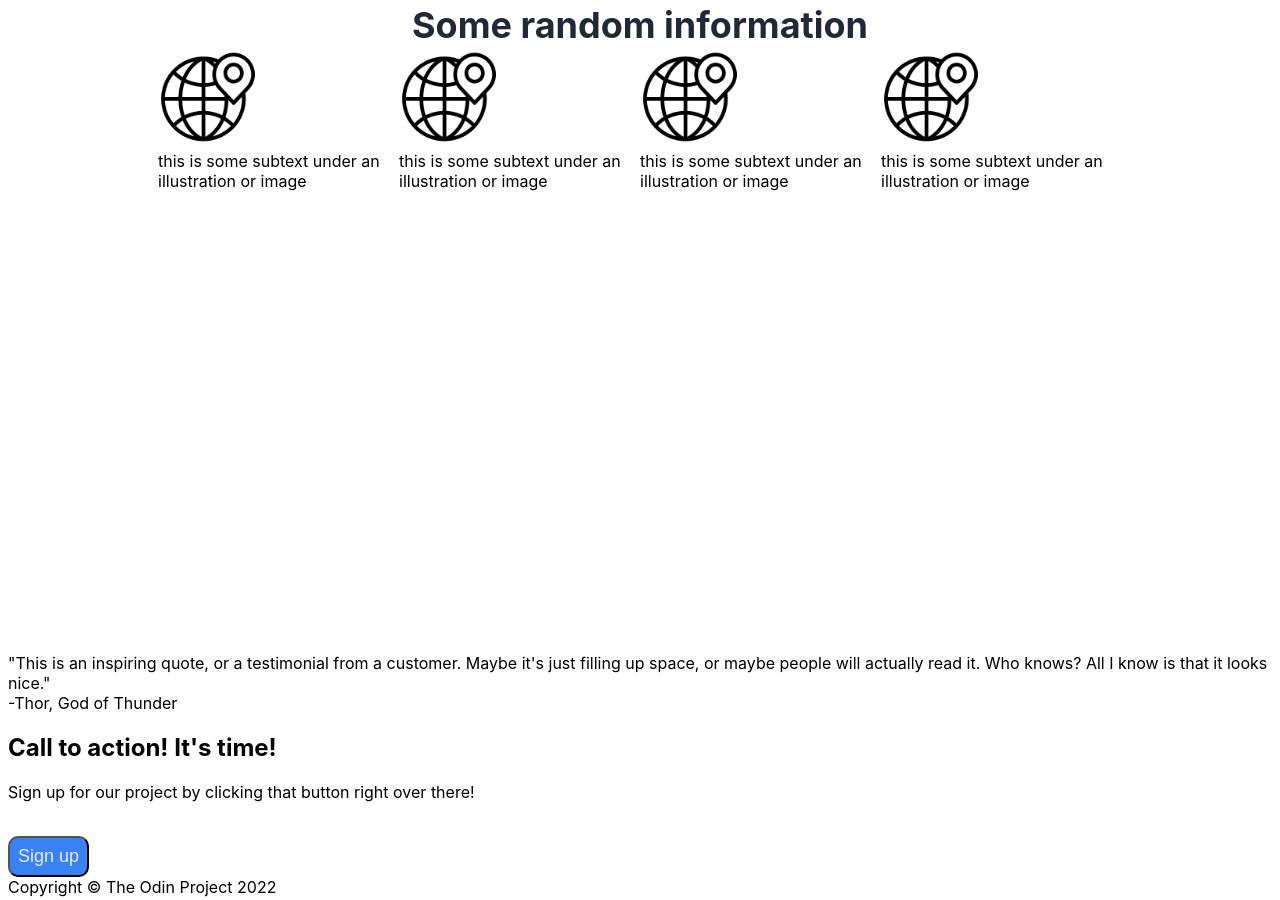
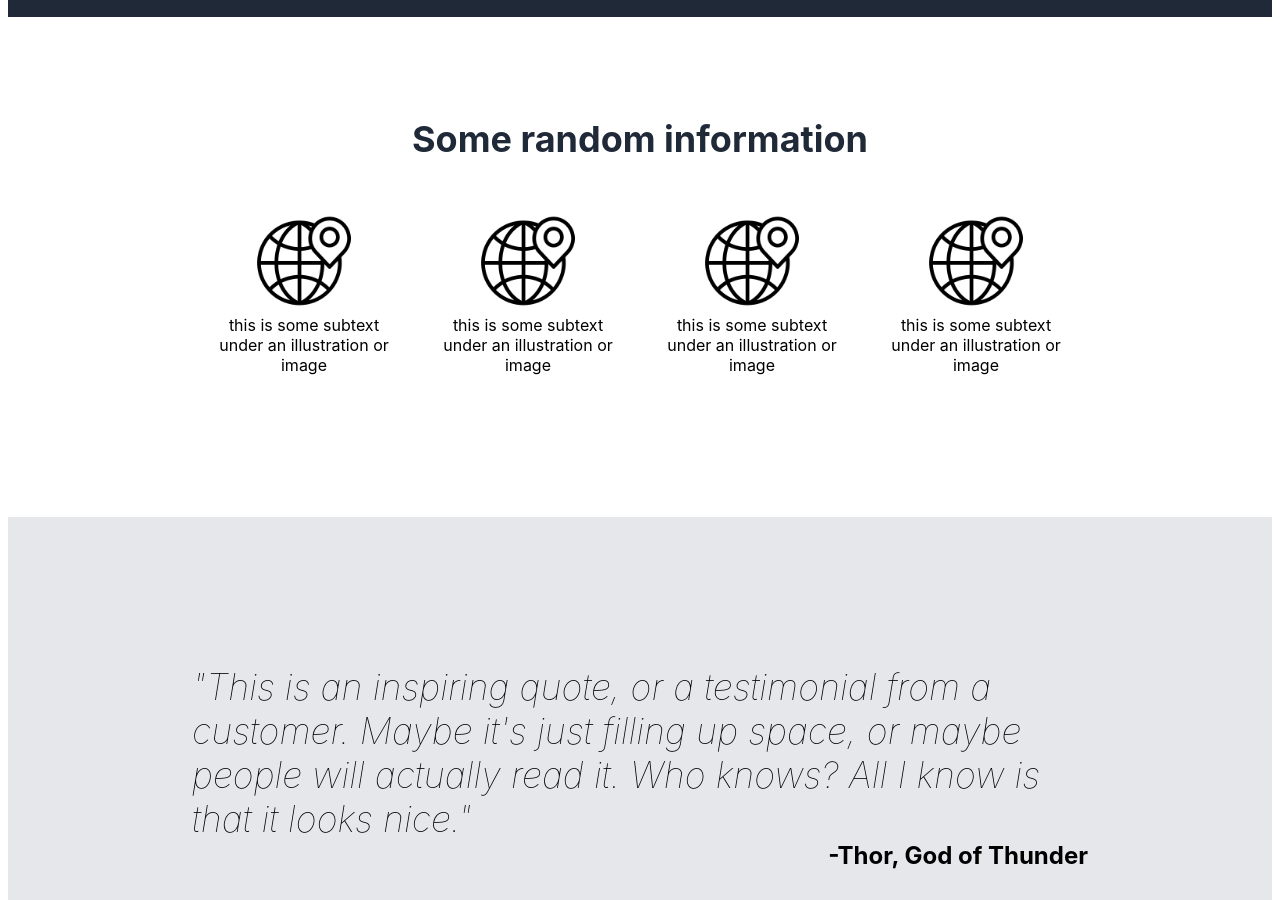
Before and after one commit to ayikogmo/Landing-page, a plain HTML site: page index.html in a window 1280 px wide. Shown: the part 691-1591 px from the top of the page. Drawn offline with Linux system fonts and the light colour scheme.

Commit message:
Modified and added styles for content and footer

```diff
--- a/style.css
+++ b/style.css
@@ -8,8 +8,9 @@ body {
     background-color: #1F2937;
     display: flex;
     flex-direction: column;
-    padding-left: 150px;
-    padding-right: 150px;
+    padding-top: 50px;
+    padding-left: 250px;
+    padding-right: 250px;
     padding-bottom: 150px;
     height: 500px;
 
@@ -24,9 +25,6 @@ body {
 }
 
 .logo {
-    font-size: 24px;
-    color: #F9FAF8;
-    font-weight: bold;
     align-items: center;
 
 }
@@ -51,7 +49,7 @@ a:visited {
     display: flex;
     gap: 16px;
     justify-content: space-between;
-    padding-top: 100px;
+    padding-top: 70px;
 
 }
 
@@ -81,6 +79,8 @@ button {
     padding: 8px;
     border-radius: 10px;
     font-size: 18px;
+    padding-left: 16px;
+    padding-right: 16px;
 
 }
 
@@ -92,14 +92,14 @@ button {
 }
 
 .content {
-    height: 500px;
+    height: 300px;
     display: flex;
     flex-direction: column;
     align-items: center;
-    margin-top: 36px;
+    margin-top: 100px;
     padding-left: 150px;
     padding-right: 150px;
-    padding-bottom: 150px;
+    padding-bottom: 100px;
 }
 
 .content-title {
@@ -111,9 +111,71 @@ button {
 .container {
     display: flex;
     justify-content: space-between;
+    gap: 32px;
+    padding: 50px;
+
 }
 
 img {
     width: 100px;
     height: 100px;
 }
+
+.info {
+    max-width: 200px;
+    text-align: center;
+
+}
+
+.quote {
+    display: flex;
+    flex-direction: column;
+    justify-content: center;
+    align-items: center;
+    background-color: #E5E7EB;
+    height: 300px;
+    padding-left: 150px;
+    padding-right: 150px;
+    padding-top: 100px;
+    padding-bottom: 100px;
+}
+
+.quote-1 {
+    width: 896px;
+    font-size: 36px;
+    font-style: italic;
+    font-weight: lighter;
+}
+
+.author {
+    width: 896px;
+    font-size: 24px;
+    font-weight: bold;
+    text-align: right;
+
+}
+
+.modal {
+    display: flex;
+    background-color: #3882F6;
+    align-items: center;
+    justify-content: space-evenly;
+    gap: 20px;
+    margin-left: 250px;
+    margin-right: 250px;
+    margin-top: 50px;
+    margin-bottom: 50px;
+    padding: 18px;
+    flex-shrink: 1;
+}
+
+.modal-header {
+    color: #E5E7EB;
+}
+
+footer {
+    background-color: #1F2937;
+    color: #E5E7EB;
+    text-align: center;
+    padding: 18px;
+}
```
